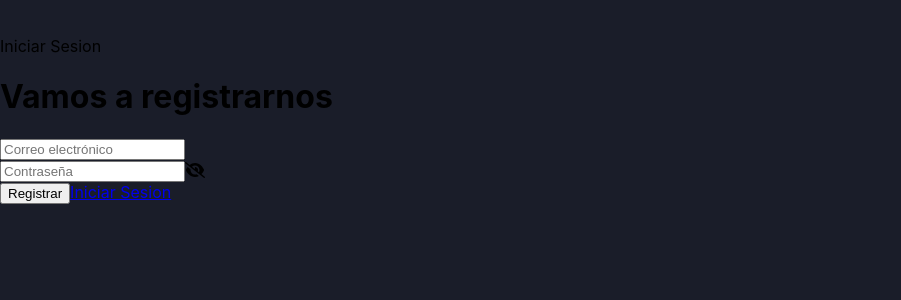
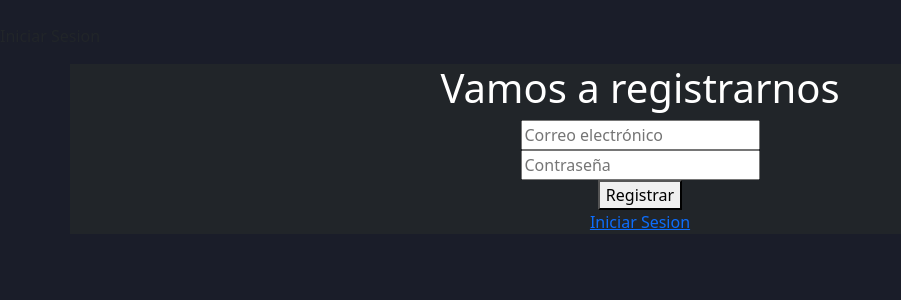
Before and after one commit to MartinOfi/disney-app, a React (Create React App) app: page /register in a window 1280 px wide. Shown: the top 300 px of the page, without its empty margins (0-901 px from the left). Built offline with nearby package versions, Linux system fonts and the light colour scheme; no server answers.

Commit message:
agregadas alertas al registrarse

```diff
--- a/package.json
+++ b/package.json
@@ -13,6 +13,7 @@
     "@types/node": "^16.11.48",
     "@types/react": "^18.0.17",
     "@types/react-dom": "^18.0.6",
+    "boostrap": "^2.0.0",
     "bootstrap": "^5.2.0",
     "firebase": "^9.9.2",
     "formik": "^2.2.9",
@@ -20,6 +21,7 @@
     "react-dom": "^18.2.0",
     "react-router-dom": "^6.3.0",
     "react-scripts": "5.0.1",
+    "sweetalert": "^2.1.2",
     "typescript": "^4.7.4",
     "web-vitals": "^2.1.4",
     "yup": "^0.32.11"
--- a/src/components/Register/Register.tsx
+++ b/src/components/Register/Register.tsx
@@ -1,35 +1,32 @@
-import { FontAwesomeIcon } from "@fortawesome/react-fontawesome";
-import { useTogglePasswordVisibility } from "hooks/useTogglePasswordVisibility";
+import { ErrorMessage } from "formik";
 
 export const Register = ({ handleChange, handleSubmit }) => {
-  const { handlePasswordVisibility, passwordVisibility, rightIcon } =
-    useTogglePasswordVisibility();
   return (
-    <div>
+    <div
+      className="container bg-dark
+    "
+    >
       <form
+        className="d-flex flex-column justify-content-center align-items-center"
         onSubmit={(e) => {
           e.preventDefault();
           handleSubmit(e);
         }}
       >
-        <h1>Vamos a registrarnos</h1>
+        <h1 className="text-white">Vamos a registrarnos</h1>
         <input
-          type="text"
+          type="email"
           name="email"
           placeholder="Correo electrónico"
           onChange={handleChange}
         />
+        <ErrorMessage name="email" component="small" className="text-danger" />
         <div>
           <input
-            type={passwordVisibility ? "text" : "password"}
+            type="password"
             name="password"
             placeholder="Contraseña"
             onChange={handleChange}
-          />
-          <FontAwesomeIcon
-            cursor={"pointer"}
-            icon={rightIcon}
-            onClick={handlePasswordVisibility}
           />
         </div>
         <button type="submit">Registrar</button>
--- a/src/index.css
+++ b/src/index.css
@@ -1,5 +1,5 @@
 html,body {
-  background-color: #1a1d29;
+  background-color: #1a1d29 !important;
   margin: 0;
   padding: 0;
   font-family: -apple-system, BlinkMacSystemFont, 'Segoe UI', 'Roboto', 'Oxygen',
--- a/src/pages/register/index.tsx
+++ b/src/pages/register/index.tsx
@@ -1,26 +1,49 @@
 import { Register } from "components/Register/Register";
 import { useAuth } from "context/authContext";
 import { Formik } from "formik";
+import { useNavigate } from "react-router-dom";
+import {
+  errorRegisterAlert,
+  loadingRegisterAlert,
+  successRegisterAlert,
+} from "utils/constants";
+import { object, string } from "yup";
 
+const initialValues = {
+  email: "",
+  password: "",
+};
 const RegisterPage = () => {
+  const navigate = useNavigate();
   const { signup } = useAuth();
 
-  const initialValues = {
-    email: "",
-    password: "",
-  };
   const onSubmit = async ({ email, password }) => {
+    loadingRegisterAlert();
     try {
-      const res = await signup(email, password);
+      await signup(email, password);
+      successRegisterAlert(navigate("/"));
     } catch (error) {
       console.log(error);
+      errorRegisterAlert();
     }
   };
+  const validationSchema = object().shape({
+    email: string().trim().required("El correo es requerido"),
+    password: string().required("Contraseña del documento requerido").min(6),
+  });
   return (
-    <Formik initialValues={initialValues} onSubmit={onSubmit}>
-      {({ handleSubmit, handleChange }) => (
-        <Register handleSubmit={handleSubmit} handleChange={handleChange} />
-      )}
+    <Formik
+      initialValues={initialValues}
+      onSubmit={onSubmit}
+      validationSchema={validationSchema}
+    >
+      {({ handleSubmit, handleChange, errors }) => {
+        console.log(errors);
+
+        return (
+          <Register handleSubmit={handleSubmit} handleChange={handleChange} />
+        );
+      }}
     </Formik>
   );
 };
--- /dev/null
+++ b/src/utils/constants.ts
@@ -0,0 +1,30 @@
+import swal from "sweetalert";
+export const loadingRegisterAlert = () => {
+  swal({
+    title: "Registrando",
+    text: "Espere un momento",
+    icon: "info",
+    buttons: [false],
+  });
+};
+
+export const errorRegisterAlert = () => {
+  swal({
+    title: "Error",
+    text: "No se pudo registrar",
+    icon: "error",
+    buttons: [false],
+    timer: 2000,
+  });
+};
+export const successRegisterAlert = (navigation) => {
+  swal({
+    title: "Registro Exitoso",
+    text: "Ahora puedes iniciar sesion",
+    icon: "success",
+    buttons: [false],
+    timer: 2000,
+  }).then(() => {
+    navigation();
+  });
+};
```
Also changed, not shown: src/index.tsx (+6 -6 lines), 1 other file (tests, documents, lock files or other folders).
